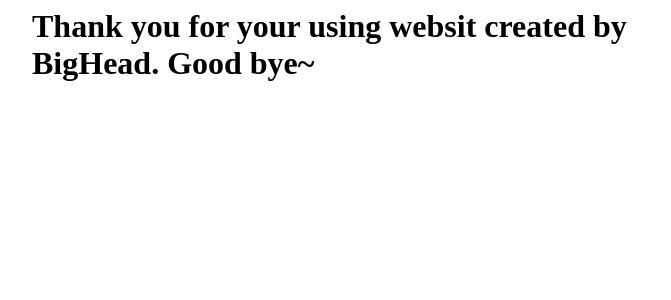
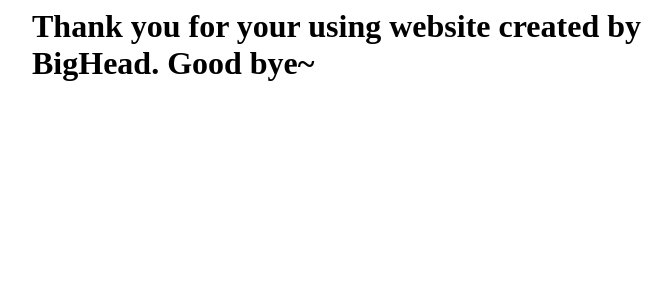
Before and after one commit to Tao0503/RPA-19ffeb2024, a Flask app: template template/end.html in a window 1280 px wide. Shown: the top 300 px of the page, without its empty margins (292-963 px from the left). Run offline with Flask 3, Linux system fonts and the light colour scheme; the template is opened without the code that fills it, so the values that code supplies are empty.

Commit message:
Update end.html

```diff
--- a/template/end.html
+++ b/template/end.html
@@ -6,5 +6,5 @@
 </style>
 
 <div class="container">
-<h1>Thank you for your using websit created by BigHead. Good bye~</h1>
+<h1>Thank you for your using website created by BigHead. Good bye~</h1>
 </div>
```
